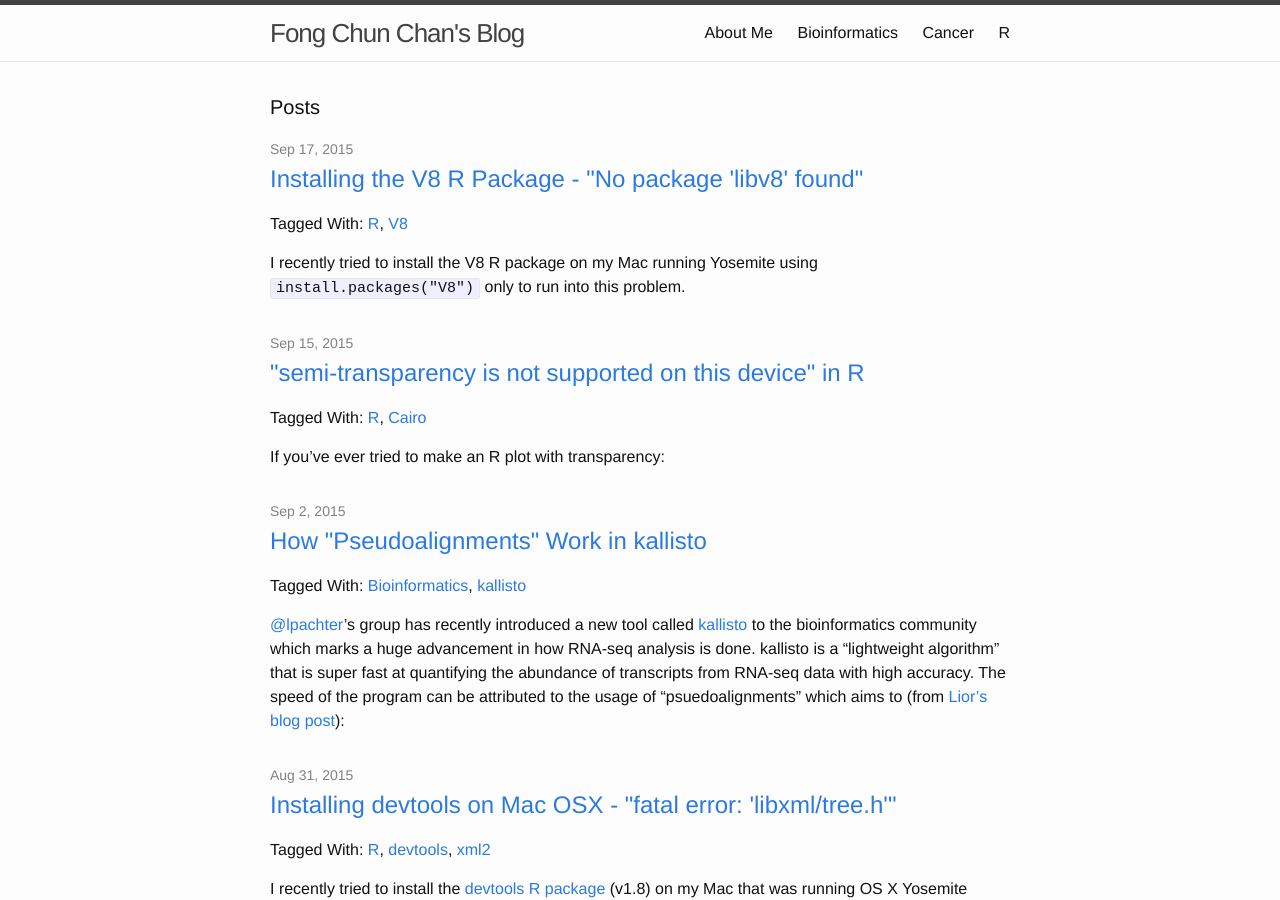
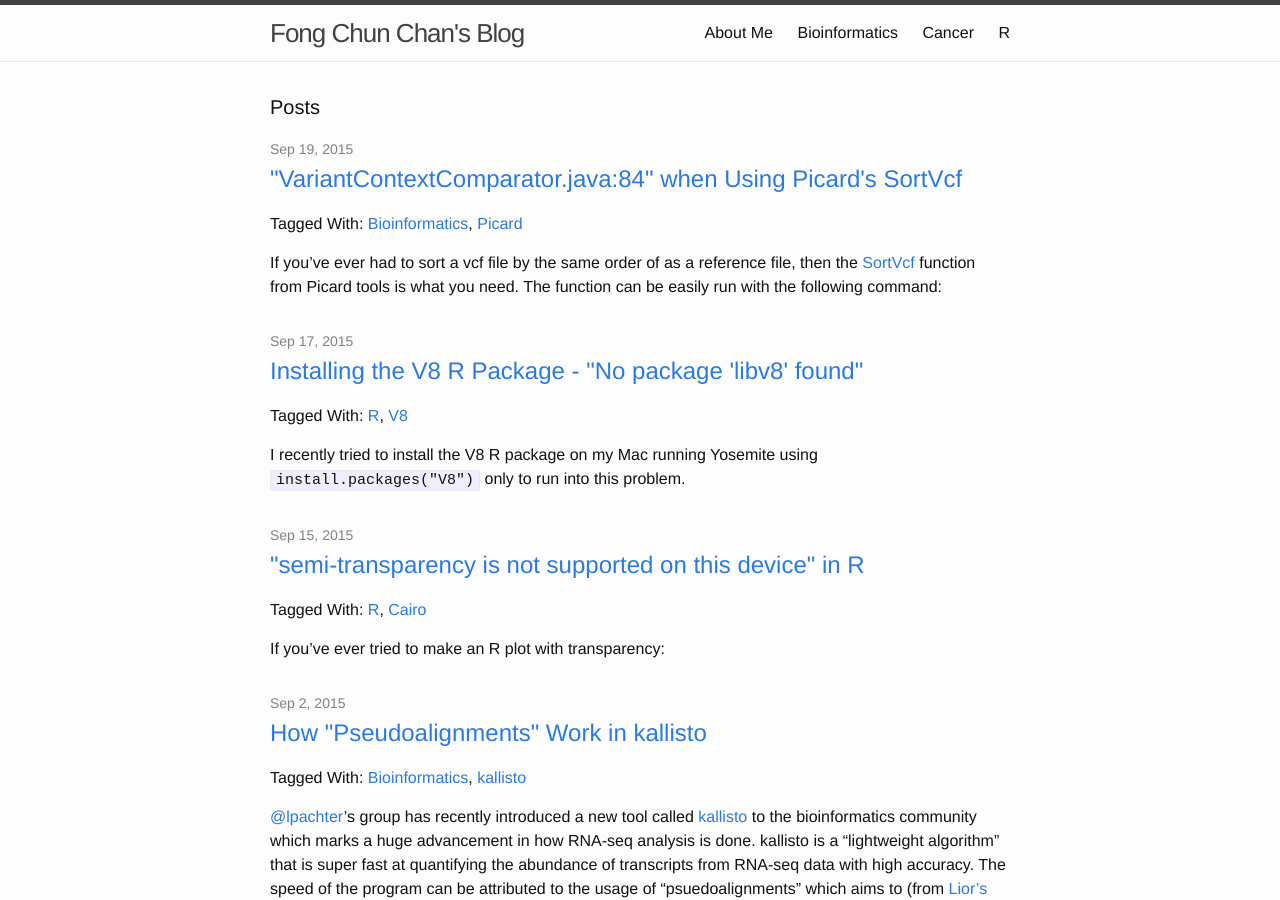
Before and after one commit to tinyheero/tinyheero.github.io, a Jekyll site: the page built from index.html, in a window 1280 px wide and 900 px high. Built offline with Jekyll 4.4.1, drawn with Linux system fonts in a browser that asks for light colours; Markdown is read by kramdown in place of the engine named in the settings; some of the changed lines change nothing that is shown.

Commit message:
Adding Post on Picard's SortVcf

````diff
--- a/_data/tags.yml
+++ b/_data/tags.yml
@@ -37,3 +37,6 @@ cairo:
 v8:
     slug: v8
     name: V8
+picard:
+    slug: picard
+    name: Picard
--- /dev/null
+++ b/_posts/2015-09-19-picard-sortvcf.md
@@ -0,0 +1,45 @@
+---
+layout: post
+title:  "\"VariantContextComparator.java:84\" when Using Picard's SortVcf"
+tags: [bioinfo, picard]
+---
+
+If you've ever had to sort a vcf file by the same order of as a reference file, then the [SortVcf](http://broadinstitute.github.io/picard/command-line-overview.html#SortVcf) function from Picard tools is what you need. The function can be easily run with the following command:
+
+```
+java -jar picard.jar SortVcf I=input.vcf O=input.sort.vcf SD=ref.dict
+```
+
+The ref.dict is the sequence dictionary of your reference genome. This can be generated through Picard tools:
+
+```
+java -jar picard.jar CreateSequenceDictionary R=ref.fa O=ref.dict
+```
+
+Now, when you run SortVcf you may encounter an issue like this:
+
+```
+Exception in thread "main" java.lang.NullPointerException
+    at htsjdk.variant.variantcontext.VariantContextComparator.compare(VariantContextComparator.java:84)
+    at htsjdk.variant.variantcontext.VariantContextComparator.compare(VariantContextComparator.java:21)
+    at java.util.TimSort.countRunAndMakeAscending(TimSort.java:324)
+    at java.util.TimSort.sort(TimSort.java:203)
+    at java.util.Arrays.sort(Arrays.java:727)
+    at htsjdk.samtools.util.SortingCollection.spillToDisk(SortingCollection.java:218)
+    at htsjdk.samtools.util.SortingCollection.add(SortingCollection.java:165)
+    at picard.vcf.SortVcf.sortInputs(SortVcf.java:154)
+    at picard.vcf.SortVcf.doWork(SortVcf.java:87)
+    at picard.cmdline.CommandLineProgram.instanceMain(CommandLineProgram.java:187)
+    at picard.cmdline.PicardCommandLine.instanceMain(PicardCommandLine.java:95)
+    at picard.cmdline.PicardCommandLine.main(PicardCommandLine.java:105)
+```
+
+It's a bit cryptic, but someone else posted a similar issue on [biostars](https://www.biostars.org/p/138561/). The issue has to do with your input vcf file containing a chromosome that is NOT found in the reference genome. A few things to check for:
+
+1. Make sure it is NOT a UCSC (hg18, hg19) vs. NCBI (b36, b37) chromosome prefix issue.
+1. Make sure the mitochrondrial chromosome matches. Technically, UCSC should be labeling it as chrM. But I've seen it labeled as MT while the rest of the chromosomes have the chr prefix in a vcf file.
+
+# References
+
+* [Question: Vcf Sort According To Order Of The Reference File](https://www.biostars.org/p/84747/)
+* [Picard Tools SortVCF Command Line Overiew](http://broadinstitute.github.io/picard/command-line-overview.html#SortVcf)
````
Also changed, not shown: 1 other file.
